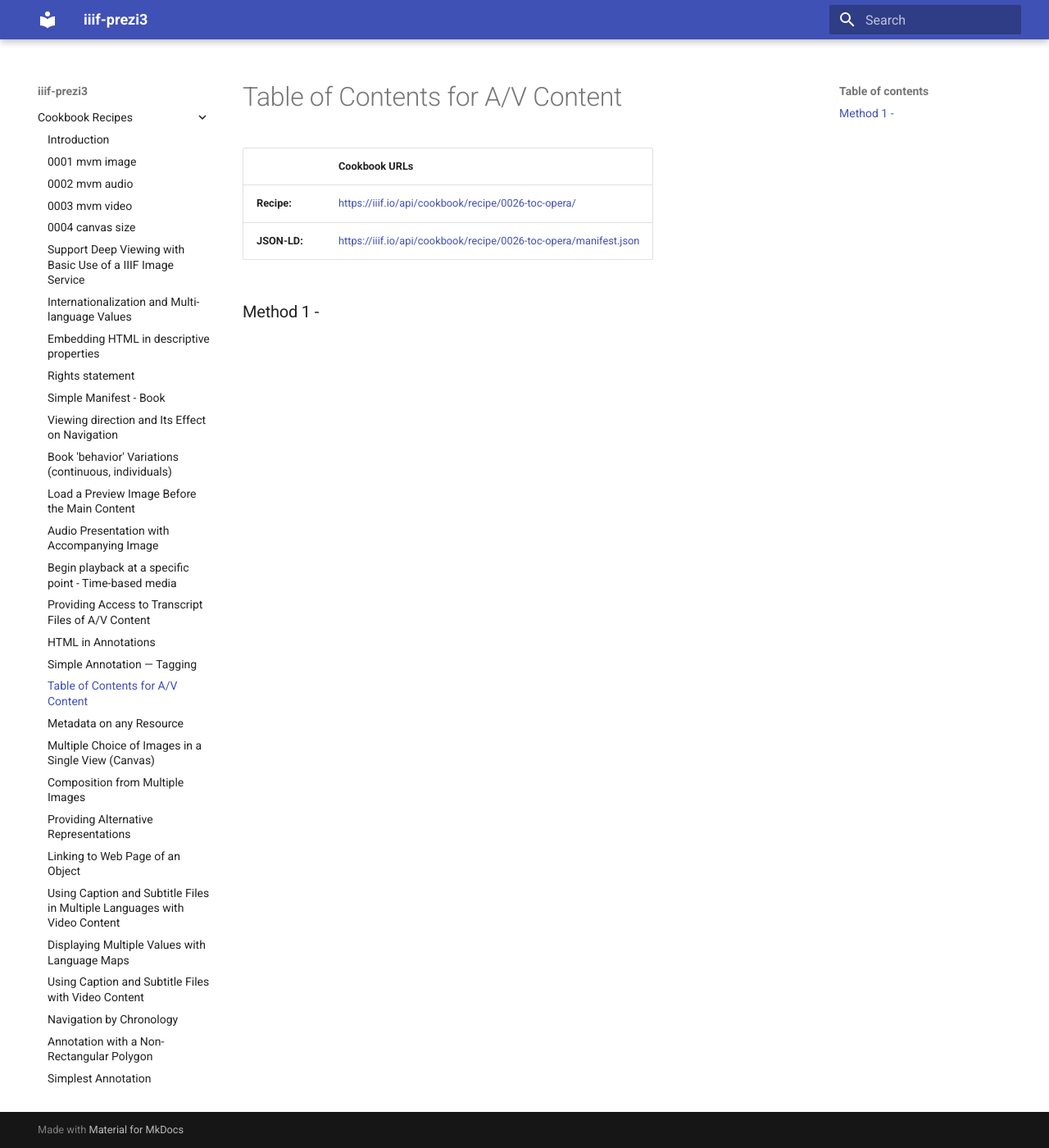
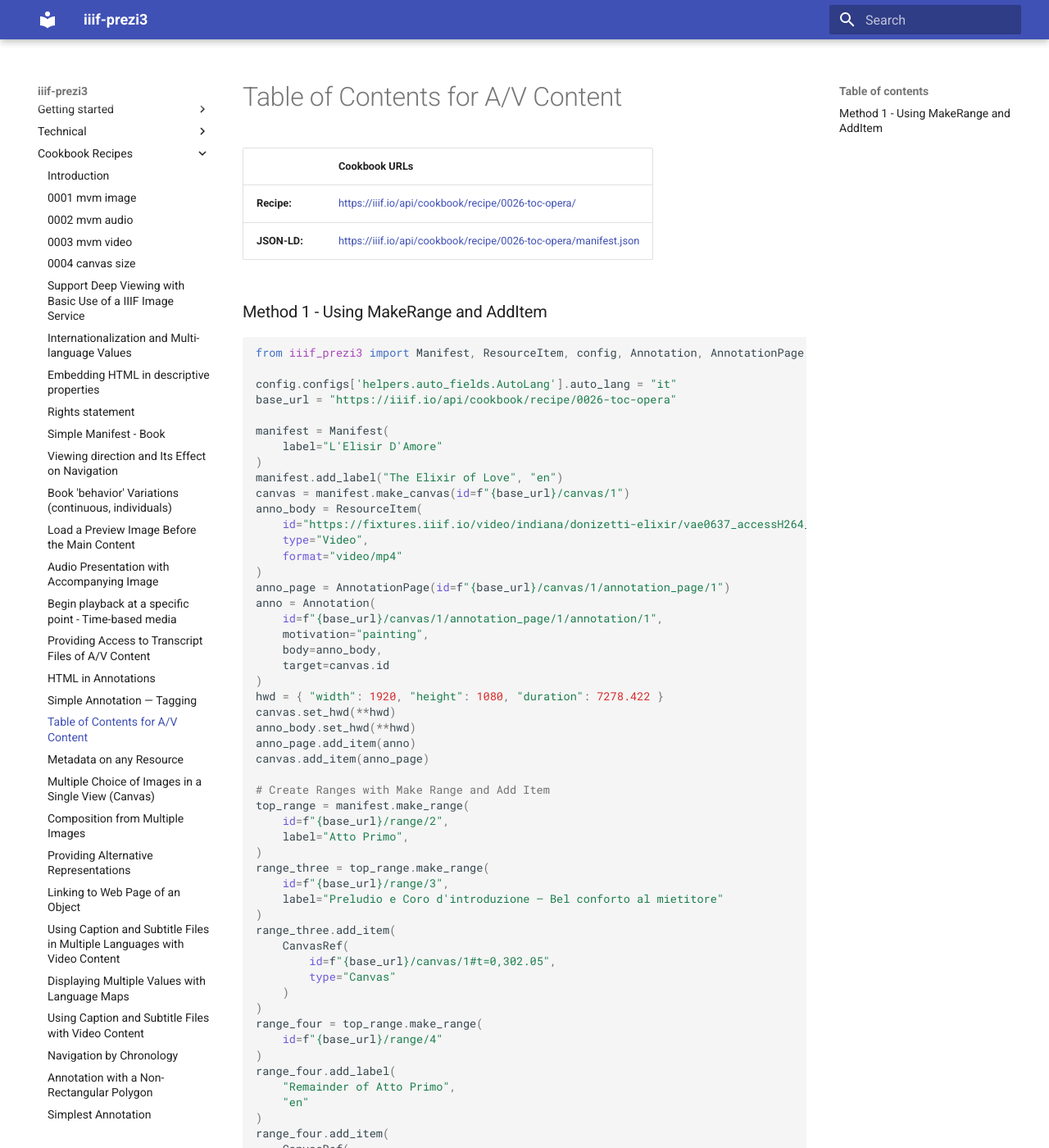
Before and after one commit to iiif-prezi/iiif-prezi3, an MkDocs documentation site: the page built from docs/recipes/0026-toc-opera.md, in a window 1280 px wide and 1400 px high. Shown: the whole window at 82% size. Built offline with MkDocs 1.6.1 and Material for MkDocs 9.7.7, drawn with Linux system fonts in a browser that asks for light colours; some of the changed text lies outside the part shown.

Commit message:
Finish 0026.

````diff
--- a/docs/recipes/0026-toc-opera.md
+++ b/docs/recipes/0026-toc-opera.md
@@ -4,4 +4,7 @@
 | **Recipe:**  | [https://iiif.io/api/cookbook/recipe/0026-toc-opera/](https://iiif.io/api/cookbook/recipe/0026-toc-opera/) |
 | **JSON-LD:** | [https://iiif.io/api/cookbook/recipe/0026-toc-opera/manifest.json](https://iiif.io/api/cookbook/recipe/0026-toc-opera/manifest.json) |
 
-### Method 1 -
+### Method 1 - Using MakeRange and AddItem
+```python
+--8<-- "docs/recipes/scripts/0026-toc-opera.py"
+```
--- a/docs/recipes/scripts/0026-toc-opera.py
+++ b/docs/recipes/scripts/0026-toc-opera.py
@@ -4,11 +4,9 @@
 base_url = "https://iiif.io/api/cookbook/recipe/0026-toc-opera"
 
 manifest = Manifest(
-    label = {
-        "it": ["L'Elisir D'Amore"],
-        "en": ["The Elixir of Love"]
-    }
+    label="L'Elisir D'Amore"
 )
+manifest.add_label("The Elixir of Love", "en")
 canvas = manifest.make_canvas(id=f"{base_url}/canvas/1")
 anno_body = ResourceItem(
     id="https://fixtures.iiif.io/video/indiana/donizetti-elixir/vae0637_accessH264_low.mp4",
@@ -27,6 +25,8 @@
 anno_body.set_hwd(**hwd)
 anno_page.add_item(anno)
 canvas.add_item(anno_page)
+
+# Create Ranges with Make Range and Add Item
 top_range = manifest.make_range(
     id=f"{base_url}/range/2",
     label="Atto Primo",
@@ -41,5 +41,28 @@
         type="Canvas"
     )
 )
+range_four = top_range.make_range(
+    id=f"{base_url}/range/4"
+)
+range_four.add_label(
+    "Remainder of Atto Primo",
+    "en"
+)
+range_four.add_item(
+    CanvasRef(
+        id=f"{base_url}/canvas/1#t=302.05,3971.24",
+        type="Canvas"
+    )
+)
+range_five = manifest.make_range(
+    id=f"{base_url}/range/5",
+    label="Atto Secondo",
+)
+range_five.add_item(
+    CanvasRef(
+        id=f"{base_url}/canvas/1#t=3971.24",
+        type="Canvas"
+    )
+)
 
 print(manifest.json(indent=2))
````
